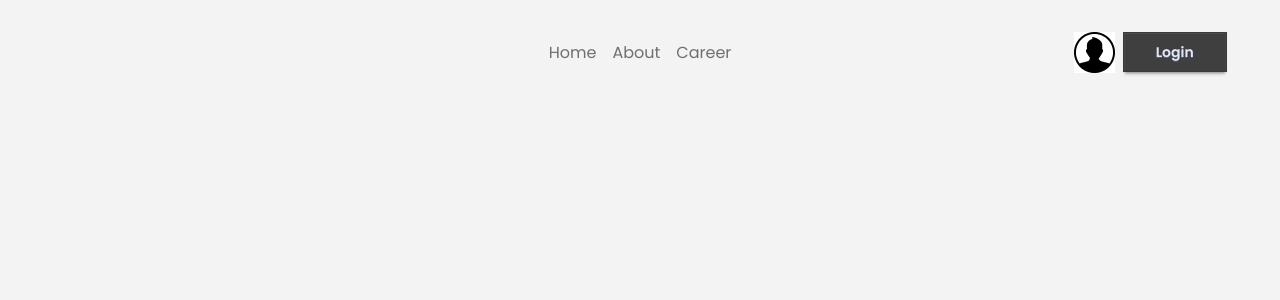
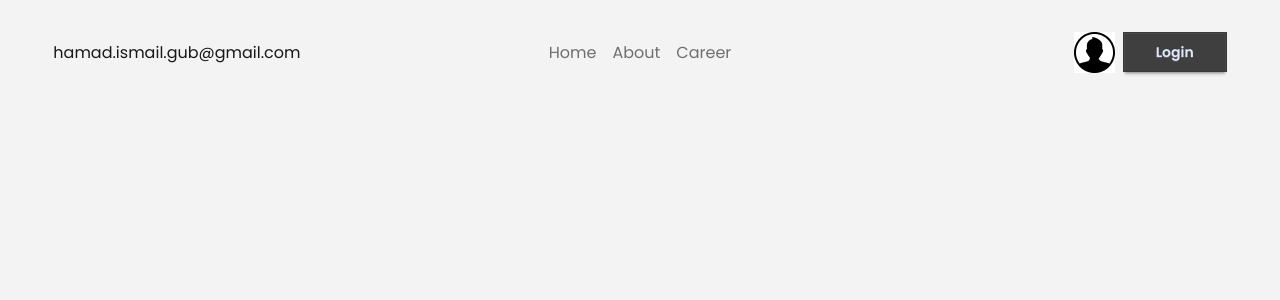
Before and after one commit to hamadismail/dragon-news, a React (Vite) app: page /auth in a window 1280 px wide. Shown: the top 300 px of the page. Built offline with nearby package versions, Linux system fonts and the light colour scheme.

Commit message:
implement auth-context

```diff
--- a/src/components/Header/Navbar.jsx
+++ b/src/components/Header/Navbar.jsx
@@ -1,17 +1,20 @@
-import React from 'react';
+import React, { use } from 'react';
 import { Link, NavLink } from 'react-router';
-import user from '../../assets/images/user.png';
+import userImg from '../../assets/images/user.png';
+import { AuthContext } from '../../providers/AuthProvider';
 
 const Navbar = () => {
+  const { user } = use(AuthContext);
   return (
     <div className="flex relative justify-between pt-8 items-center">
+      <div>{user.email}</div>
       <div className="absolute left-1/2 transform -translate-x-1/2 flex gap-4 text-accent-content ">
         <NavLink to="/">Home</NavLink>
         <NavLink to="/about">About</NavLink>
         <NavLink to="career">Career</NavLink>
       </div>
       <div className="flex gap-2 ml-auto">
-        <img src={user} />
+        <img src={userImg} />
         <Link to="/auth/login" className="btn btn-primary px-8 rounded-none">
           Login
         </Link>
--- a/src/main.jsx
+++ b/src/main.jsx
@@ -3,9 +3,12 @@ import { createRoot } from 'react-dom/client';
 import './index.css';
 import { RouterProvider } from 'react-router';
 import router from './routes/router.jsx';
+import AuthProvider from './providers/AuthProvider.jsx';
 
 createRoot(document.getElementById('root')).render(
   <StrictMode>
-    <RouterProvider router={router} />
+    <AuthProvider>
+      <RouterProvider router={router} />
+    </AuthProvider>
   </StrictMode>
 );
--- /dev/null
+++ b/src/providers/AuthProvider.jsx
@@ -0,0 +1,18 @@
+import React, { createContext, useState } from 'react';
+
+export const AuthContext = createContext();
+
+const AuthProvider = ({ children }) => {
+  const [user, setUser] = useState({
+    name: 'Hamad Ismail',
+    email: 'hamad.ismail.gub@gmail.com',
+  });
+
+  const userDate = {
+    user,
+  };
+
+  return <AuthContext value={userDate}>{children}</AuthContext>;
+};
+
+export default AuthProvider;
```
